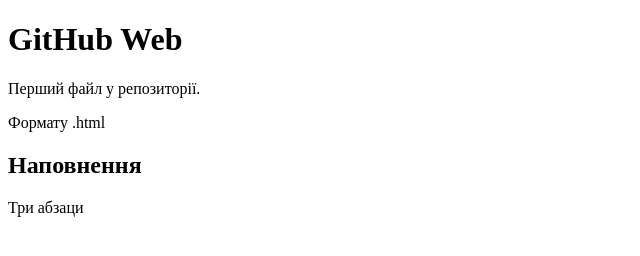
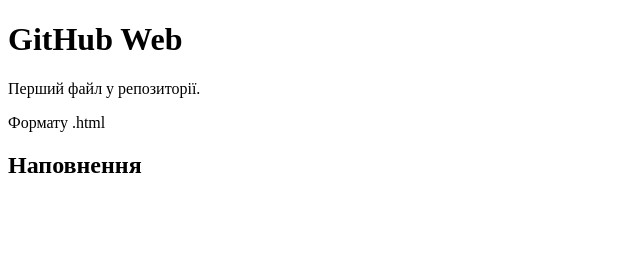
Before and after one commit to YESosnovska/lab5, a plain HTML site: page index.html in a window 1280 px wide. Shown: the whole page, without its empty margins (0-640 px from the left). Drawn offline with Linux system fonts and the light colour scheme.

Commit message:
Revert "Add feature section"

```diff
--- a/index.html
+++ b/index.html
@@ -9,6 +9,5 @@
     <p>Перший файл у репозиторії.</p>
     <p>Формату .html</p>
     <h2>Наповнення</h2>
-    <p>Три абзаци</p>
 </body>
 </html>
```
